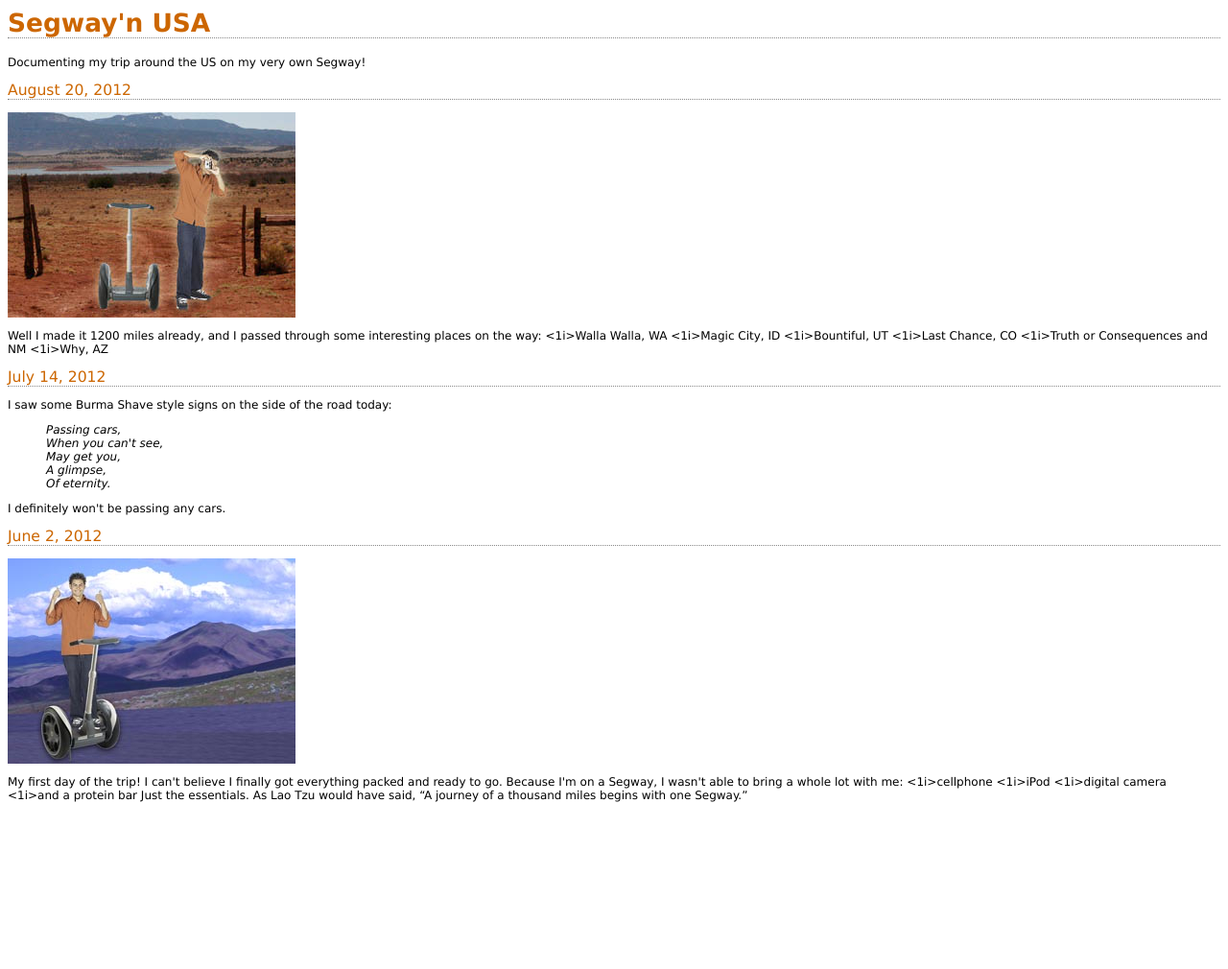
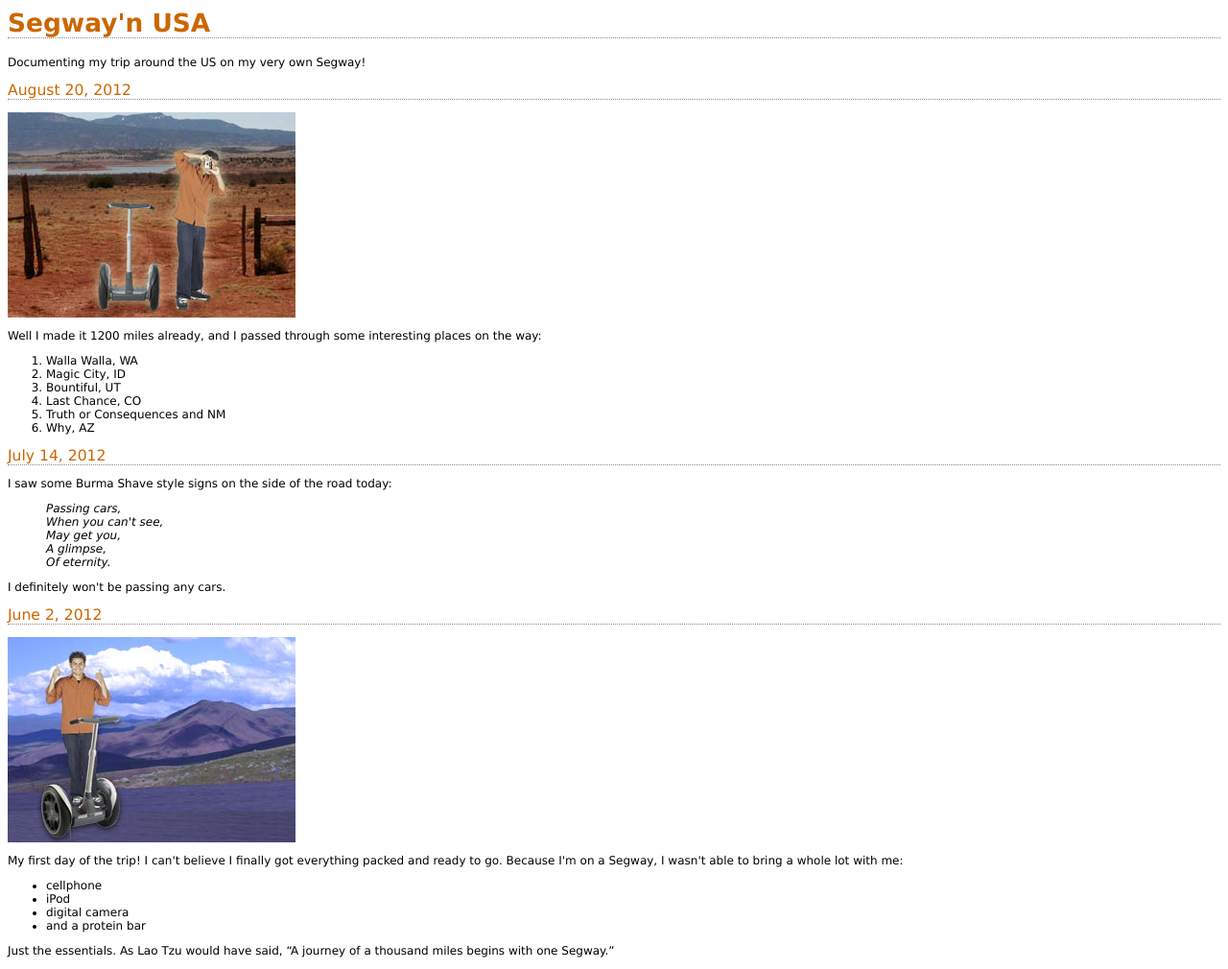
Before and after one commit to ylz1ni/WebExercises, a plain HTML site: page WebExercies/lessons15/index.html in a window 1280 px wide. Shown: the whole page at 96% size. Before the commit the page ends 848 px from the top, so only its background shows below. Drawn offline with Linux system fonts and the light colour scheme.

Commit message:
修改后的lessons15

```diff
--- a/WebExercies/lessons15/index.html
+++ b/WebExercies/lessons15/index.html
@@ -15,15 +15,15 @@
     <p>
       Well I made it 1200 miles already, and I passed
       through some interesting places on the way:
-      <o1>
-      <1i>Walla Walla, WA</1i>
-      <1i>Magic City, ID</1i>
-      <1i>Bountiful, UT</1i>
-      <1i>Last Chance, CO</1i>
-      <1i>Truth or Consequences and NM</1i>
-      <1i>Why, AZ</1i>
-      </o1>
     </p>
+      <ol>
+      <li>Walla Walla, WA</li>
+      <li>Magic City, ID</li>
+      <li>Bountiful, UT</li>
+      <li>Last Chance, CO</li>
+      <li>Truth or Consequences and NM</li>
+      <li>Why, AZ</li>
+      </ol>
 
     <h2>July 14, 2012</h2>
     <p>
@@ -47,12 +47,14 @@
       My first day of the trip!  I can't believe I finally got
       everything packed and ready to go.  Because I'm on a Segway,
       I wasn't able to bring a whole lot with me:
-      <u1>
-        <1i>cellphone</1i>
-        <1i>iPod</1i>
-        <1i>digital camera</1i>
-        <1i>and a protein bar</1i>
-      </u1>
+    </p>
+      <ul>
+        <li>cellphone</li>
+        <li>iPod</li>
+        <li>digital camera</li>
+        <li>and a protein bar</li>
+      </ul>
+    <p>
       Just the essentials.  As
       Lao Tzu would have said, <q>A journey of a
       thousand miles begins with one Segway.</q>
```
